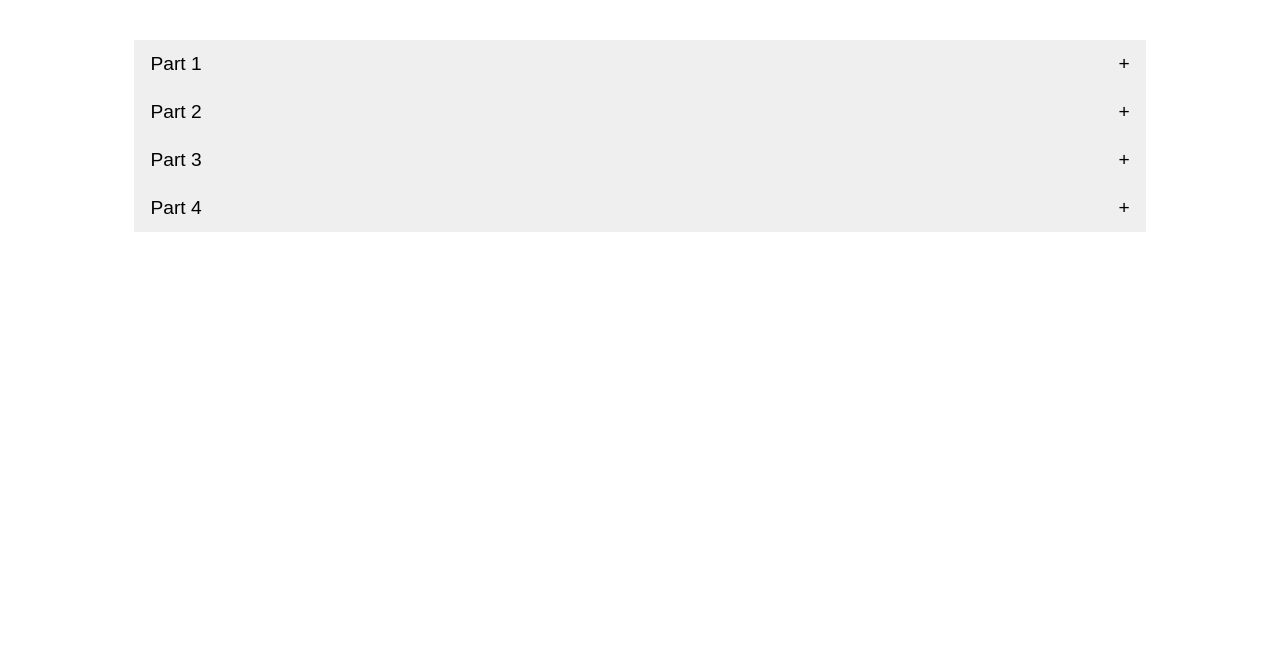
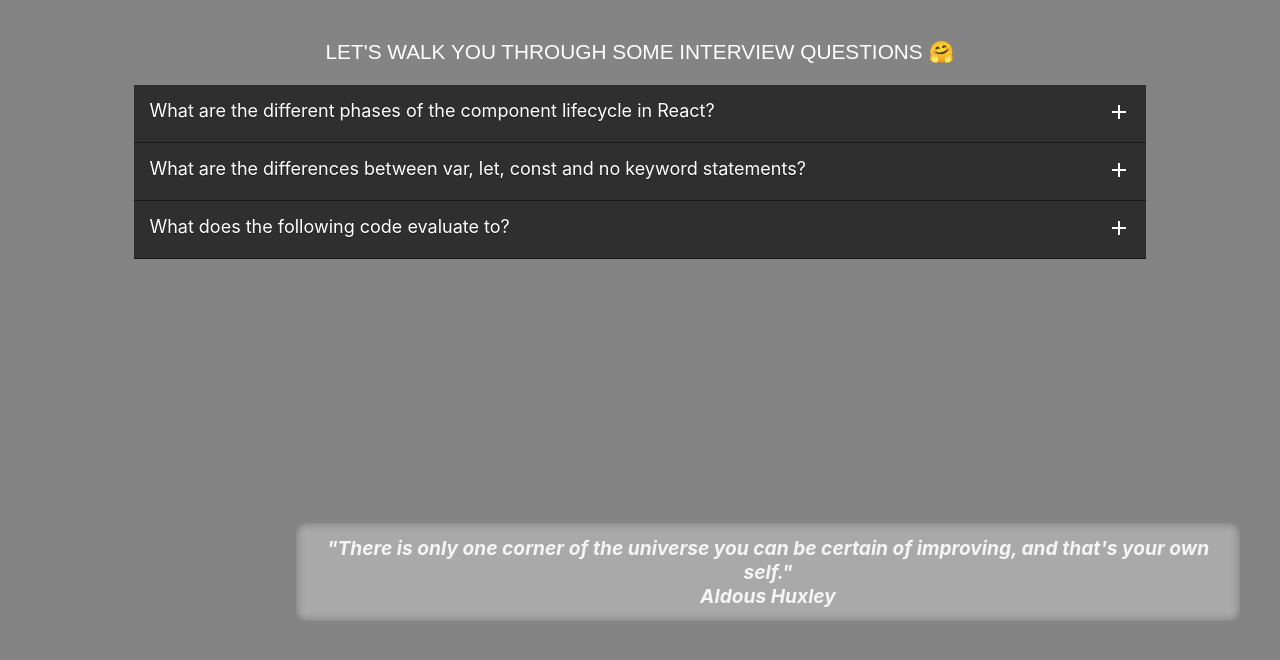
Before and after one commit to aishacodes/Accordion, a plain HTML site: page index.html in a window 1280 px wide. Drawn offline with Linux system fonts and the light colour scheme.

Commit message:
Jquery Accordion

```diff
--- a/css/style.css
+++ b/css/style.css
@@ -1,3 +1,12 @@
+body {
+    font-family: -apple-system, BlinkMacSystemFont, 'Segoe UI', Roboto, Oxygen, Ubuntu, Cantarell, 'Open Sans', 'Helvetica Neue', sans-serif;
+    background-color: #848484;
+    /* background-image: url(https://images.unsplash.com/photo-1504353888070-4ee702492320?ixlib=rb-1.2.1&ixid=eyJhcHBfaWQiOjEyMDd9&auto=format&fit=crop&w=500&q=60); */
+    background-size: cover;
+    /* background-color: gray; */
+    background-blend-mode: multiply;
+}
+
 .wrapper {
     margin: 5vh auto;
     width: 80%;
@@ -7,28 +16,78 @@
     box-sizing: border-box;
 }
 
-button {
-    width: 100%;
-    outline: none;
-    border: none;
-    height: 3rem;
+p.heading {
+    display: flex;
+    justify-content: center;
+    font-family: Arial, Helvetica, sans-serif;
+    font-size: 1.3rem;
+    color: white;
+}
+
+p {
+    font-size: 1.2rem;
+    color: #484848;
+}
+
+a {
+    text-decoration: none;
+}
+
+.head {
+    background: #2f2f2f;
     display: flex;
     justify-content: space-between;
-    align-items: center;
-    font-size: 1.2rem;
-    padding: .5rem 1rem;
+    border-bottom: 1px solid #1a1a1a;
+    width: 100%;
+    padding: 15px;
+    transition: all linear 0.15s;
+    color: #fff;
+    font-size: 18px;
+    text-shadow: 0px 1px 0px #1b1b1b;
 }
 
-button:hover {
-    background-color: darkgrey;
+.head.active,
+.head:hover {
+    background: #505050;
 }
 
-button:after {
-    content: '\002B';
+.head:after {
+    content: url(../plogo.svg);
+    font-size: 13px;
+    color: #777;
+    margin-left: 5px;
+}
+
+.head.active:after {
+    content: url(../subtract-fill.svg);
+    color: #777;
 }
 
 .panel {
-    padding: 1rem 1.5rem;
-    text-align: justify;
     display: none;
+    padding: 20px;
+    background-color: grey;
+    height: auto;
 }
+
+.panel p {
+    color: whitesmoke;
+    font-weight: lighter;
+}
+
+blockquote {
+    padding: .8rem;
+    border-radius: 10px;
+    min-height: 5rem;
+    background-color: darkgrey;
+    font-size: 1.2rem;
+    font-weight: bold;
+    color: whitesmoke;
+    width: auto;
+    text-align: center;
+    bottom: 10rem;
+    position: absolute;
+    left: 20%;
+    font-style: italic;
+    box-shadow: inset 0 0 10px rgba(0, 0, 0, 0.3);
+}
--- a/index.html
+++ b/index.html
@@ -7,28 +7,37 @@
     <title>Accordion</title>
     <script src="js/jquery-3.5.1.min.js"></script>
     <script src="js/app.js"></script>
-
     <link rel="stylesheet" href="css/style.css">
 </head>
 
 <body>
     <div class="wrapper">
-        <button class="acc">Part 1</button>
-        <div class="panel">
-            Lorem ipsum dolor sit, amet consectetur adipisicing elit. Exercitationem distinctio consequuntur doloribus delectus. A blanditiis quibusdam magni quo voluptatem soluta culpa! Aliquid recusandae enim inventore debitis omnis deserunt quos harum!
+        <p class="heading">LET'S WALK YOU THROUGH SOME INTERVIEW QUESTIONS 🤗</p>
+        <div class="section">
+            <a class="head" href="#accordion-1">What are the different phases of the component lifecycle in React?</a>
+            <div id="accordion-1" class="panel">
+                <p>Lorem ipsum dolor sit amet, consectetur adipiscing elit. Quisque sit amet aliquam libero. Interdum et malesuada fames ac ante ipsum primis in faucibus. Nunc ac eros urna. Duis tempor lacinia diam a condimentum. Fusce rutrum, ipsum quis
+                    ultrices eleifend, eros urna finibus dui, molestie aliquam enim ipsum sed tellus. Cras nibh ante, fringilla vel magna in, pharetra congue ligula.</p>
+            </div>
         </div>
-        <button>Part 2</button>
-        <div class="panel">
-            Lorem ipsum dolor sit, amet consectetur adipisicing elit. Exercitationem distinctio consequuntur doloribus delectus. A blanditiis quibusdam magni quo voluptatem soluta culpa! Aliquid recusandae enim inventore debitis omnis deserunt quos harum!
+        <div class="section">
+            <a class="head" href="#accordion-2">What are the differences between var, let, const and no keyword statements?
+            </a>
+            <div id="accordion-2" class="panel">
+                <p>Lorem ipsum dolor sit amet, consectetur adipiscing elit. Quisque sit amet aliquam libero. Interdum et malesuada fames ac ante ipsum primis in faucibus. Nunc ac eros urna. Duis tempor lacinia diam a condimentum. Fusce rutrum, ipsum quis
+                    ultrices eleifend, eros urna finibus dui, molestie aliquam enim ipsum sed tellus. Cras nibh ante, fringilla vel magna in, pharetra congue ligula.</p>
+            </div>
         </div>
-        <button>Part 3</button>
-        <div class="panel">
-            Lorem ipsum dolor sit, amet consectetur adipisicing elit. Exercitationem distinctio consequuntur doloribus delectus. A blanditiis quibusdam magni quo voluptatem soluta culpa! Aliquid recusandae enim inventore debitis omnis deserunt quos harum!
+        <div class="section">
+            <a class="head" href="#accordion-3">What does the following code evaluate to?
+            </a>
+            <div id="accordion-3" class="panel">
+                <p>
+                    Lorem ipsum dolor sit amet, consectetur adipiscing elit. Quisque sit amet aliquam libero. Interdum et malesuada fames ac ante ipsum primis in faucibus. Nunc ac eros urna. Duis tempor lacinia diam a condimentum. Fusce rutrum, ipsum quis ultrices eleifend,
+                    eros urna finibus dui, molestie aliquam enim ipsum sed tellus. Cras nibh ante, fringilla vel magna in, pharetra congue ligula.</p>
+            </div>
         </div>
-        <button>Part 4</button>
-        <div class="panel">
-            Lorem ipsum dolor sit, amet consectetur adipisicing elit. Exercitationem distinctio consequuntur doloribus delectus. A blanditiis quibusdam magni quo voluptatem soluta culpa! Aliquid recusandae enim inventore debitis omnis deserunt quos harum!
-        </div>
+        <blockquote>"There is only one corner of the universe you can be certain of improving, and that's your own self."<br/>Aldous Huxley</blockquote>
     </div>
 </body>
 
--- a/js/app.js
+++ b/js/app.js
@@ -1,8 +1,18 @@
 $(document).ready(function() {
-    $("button").click(function() {
-        // console.log(e.originalEvent.target)
-        $(this).toggleClass("active");
-        $(".panel").css("display", "none");
-        $(this).next().css('display', 'block');
+    $('.head').click(function(e) {
+        var link = $(this).attr('href');
+        console.log(link);
+        console.log(e);
+        if ($(e.target).is('.active')) {
+            $('.head').removeClass('active');
+            console.log($('.panel'))
+            $('.panel').removeClass('open').slideUp(350);
+        } else {
+            $('.head').removeClass('active');
+            $('.panel').removeClass('open').slideUp(350);
+            $(this).addClass('active');
+            $(link).slideDown(350).addClass('open');
+
+        }
     });
 });
```
Also changed, not shown: plogo.svg (added), subtract-fill.svg (added).
